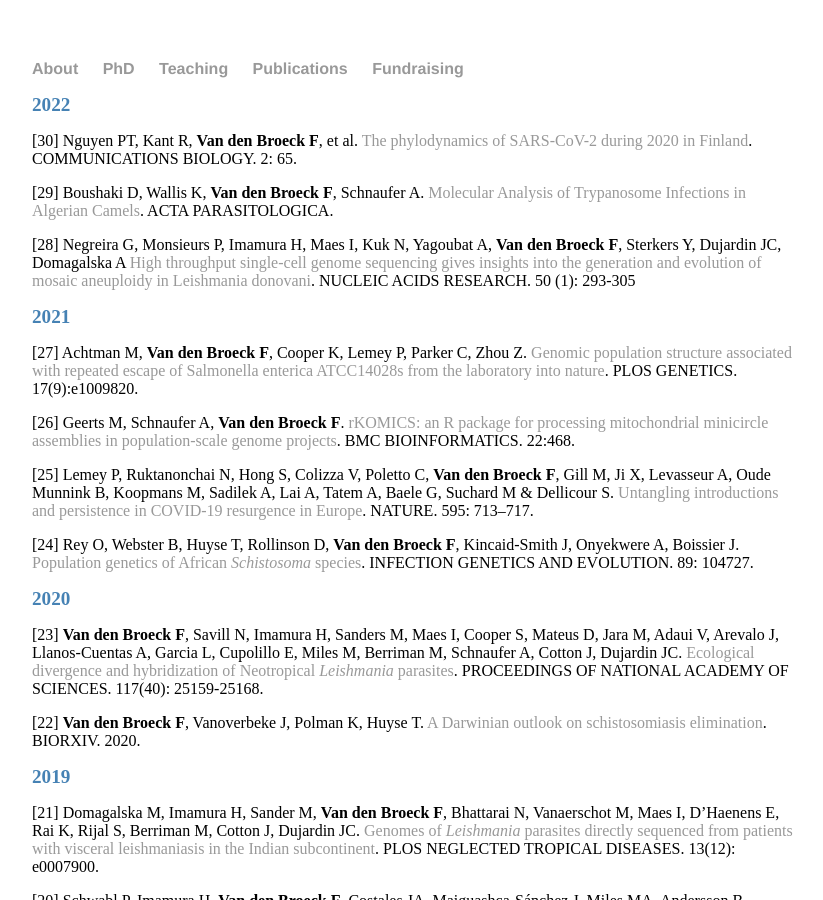
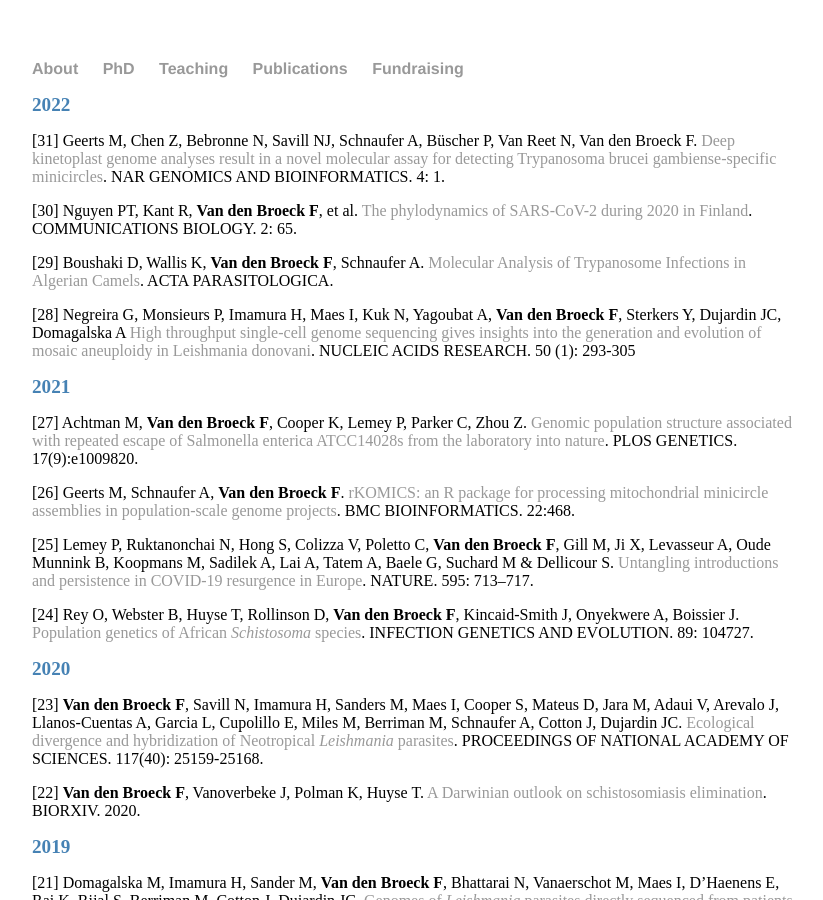
Before and after one commit to FreBio/FreBio.github.io, a Jekyll site: the page built from Pubs/index.md, in a window 1280 px wide and 900 px high. Shown: the whole window, without its empty margins (224-1047 px from the left). Built offline with Jekyll 4.4.1, drawn with Linux system fonts in a browser that asks for light colours; our own code applies the rules of GitHub Pages for plain Markdown files.

Commit message:
Update index.md

```diff
--- a/Pubs/index.md
+++ b/Pubs/index.md
@@ -3,6 +3,8 @@ layout: default
 ---
 
 ## 2022
+[31] Geerts M, Chen Z, Bebronne N, Savill NJ, Schnaufer A, Büscher P, Van Reet N, Van den Broeck F. [Deep kinetoplast genome analyses result in a novel molecular assay for detecting Trypanosoma brucei gambiense-specific minicircles](https://doi.org/10.1093/nargab/lqac081). NAR GENOMICS AND BIOINFORMATICS. 4: 1.
+
 [30] Nguyen PT, Kant R, **Van den Broeck F**, et al. [The phylodynamics of SARS-CoV-2 during 2020 in Finland](https://www.nature.com/articles/s43856-022-00130-7). COMMUNICATIONS BIOLOGY. 2: 65.
 
 [29] Boushaki D, Wallis K, **Van den Broeck F**, Schnaufer A. [Molecular Analysis of Trypanosome Infections in Algerian Camels](https://doi.org/10.1007/s11686-022-00577-7). ACTA PARASITOLOGICA.
```
